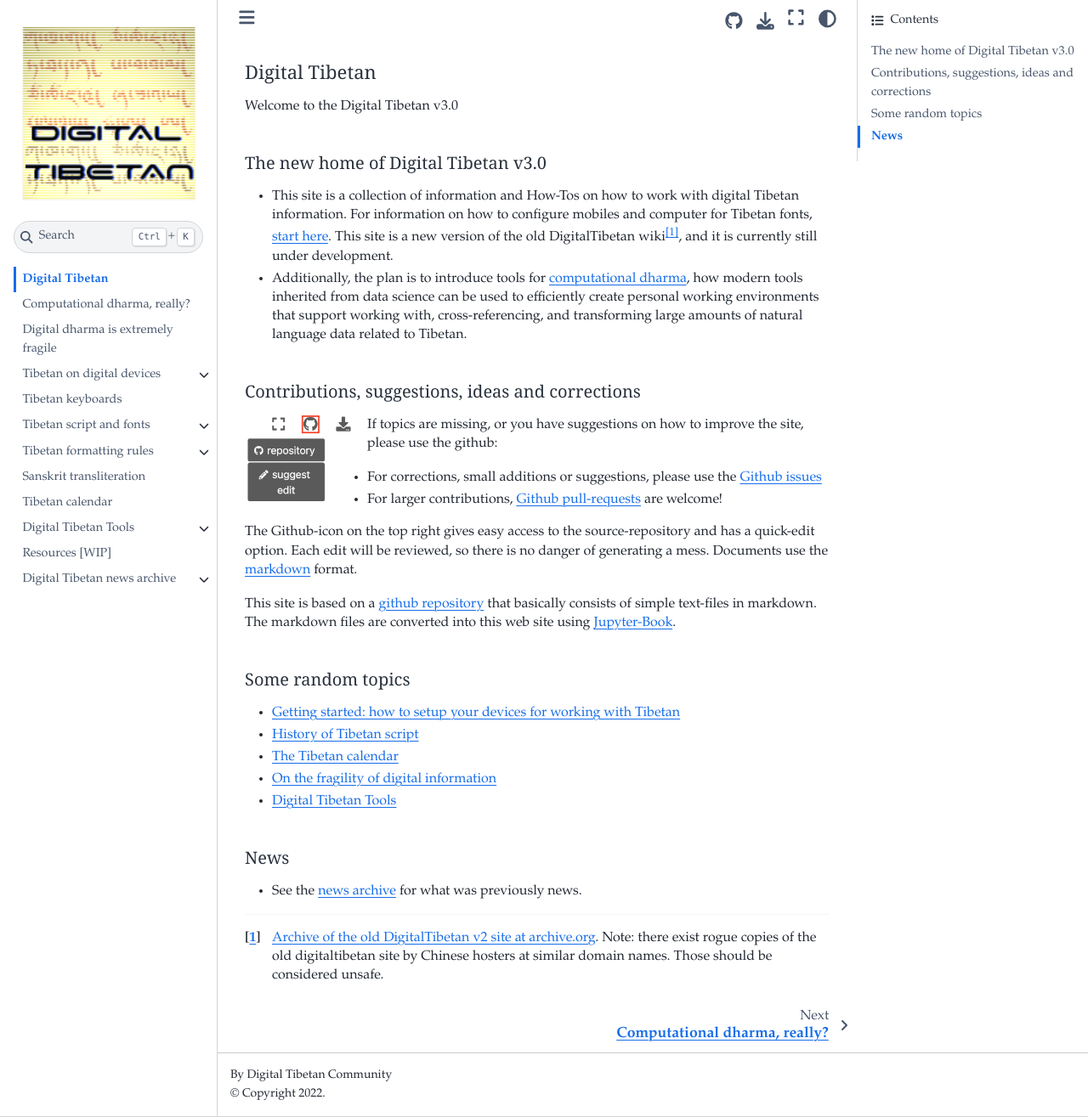
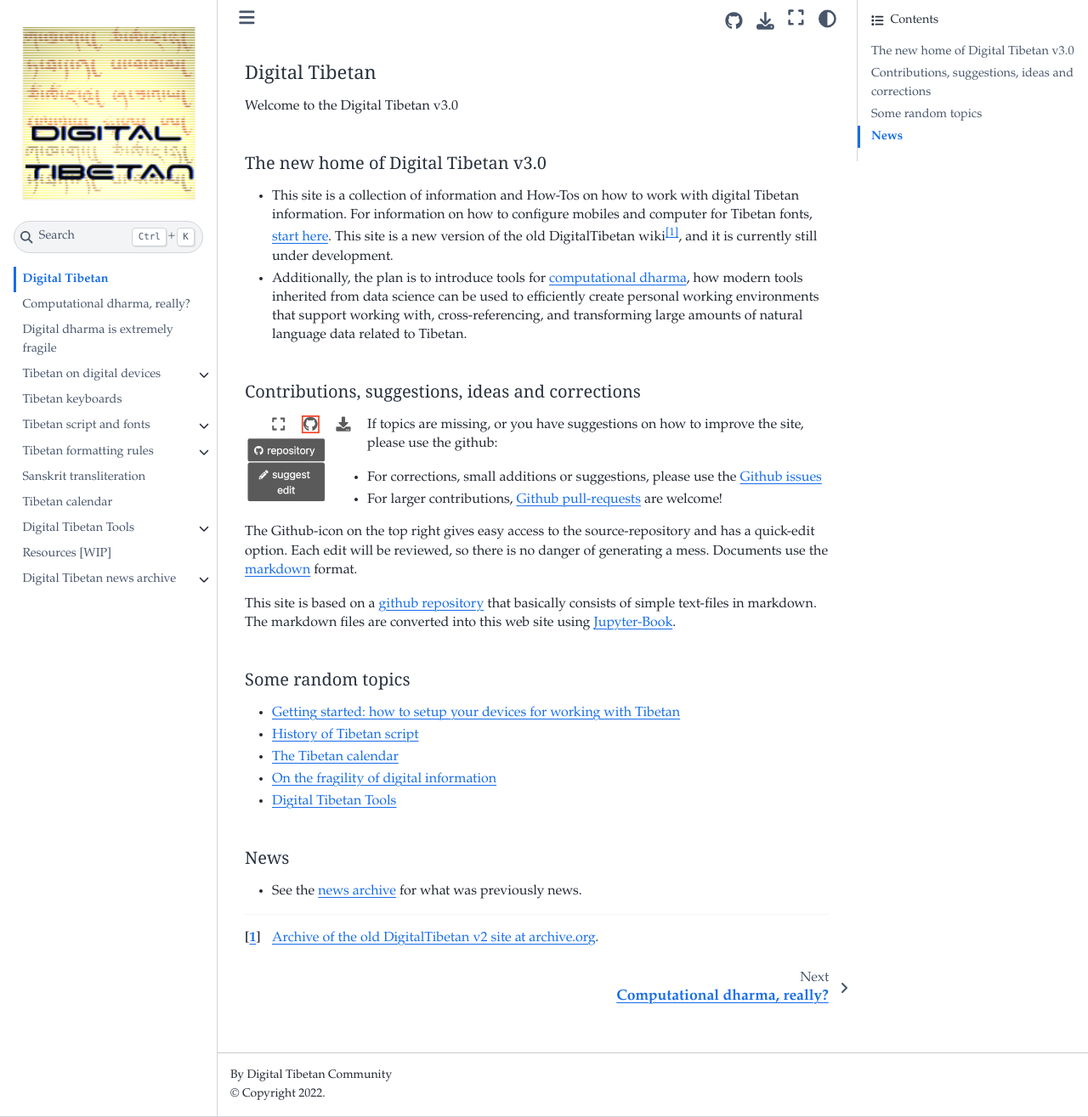
Before and after one commit to DigitalTibetan/DigitalTibetan, a Jupyter Book: the page built from main.md, in a window 1280 px wide and 1315 px high. Shown: the whole window at 85% size. Built offline with Jupyter Book 1.0.4 settings and Sphinx 7.4.7 and the Sphinx Book theme 1.1.4, drawn with Linux system fonts in a browser that asks for light colours.

Commit message:
Remove note

```diff
--- a/main.md
+++ b/main.md
@@ -7,7 +7,7 @@
 - This site is a collection of information and How-Tos on how to work with digital Tibetan information. For information on how to configure mobiles and computer for Tibetan fonts, [start here](docs/devices_tibetan.md). This site is a new version of the old DigitalTibetan wiki[^ref_old_site], and it is currently still under development.
 - Additionally, the plan is to introduce tools for [computational dharma](docs/computational_dharma.ipynb), how modern tools inherited from data science can be used to efficiently create personal working environments that support working with, cross-referencing, and transforming large amounts of natural language data related to Tibetan.
 
-[^ref_old_site]: [Archive of the old DigitalTibetan v2 site at archive.org](https://web.archive.org/web/20210502044931/http://www.digitaltibetan.org/index.php/Digital_Tibetan). Note: there exist rogue copies of the old digitaltibetan site by Chinese hosters at similar domain names. Those should be considered unsafe.
+[^ref_old_site]: [Archive of the old DigitalTibetan v2 site at archive.org](https://web.archive.org/web/20210502044931/http://www.digitaltibetan.org/index.php/Digital_Tibetan).
 
 (contribute)=
 ## Contributions, suggestions, ideas and corrections
```
